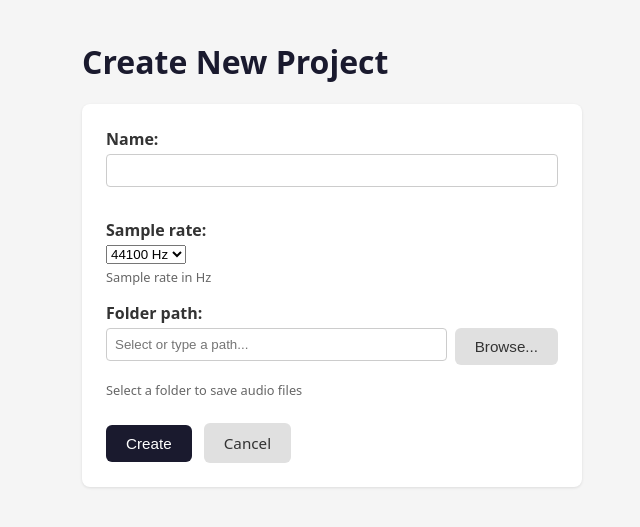
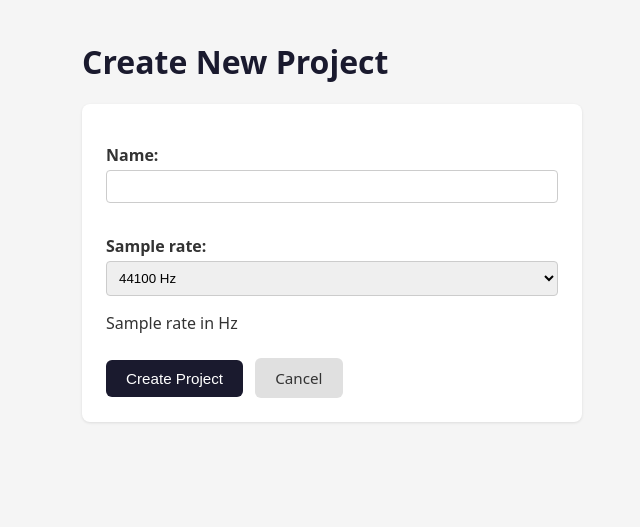
Before and after one commit to Appoox/Mozhi, a Django app: page /projects/create/ in a window 1280 px wide. Shown: the top 527 px of the page, without its empty margins (308-948 px from the left). Run offline with Django 5.2, Linux system fonts and the light colour scheme; parts of the project's set-up code (start-up, migrations or seed data) failed here and were passed over.

Commit message:
refactor: Remove user-facing folder path selection UI and API, making the project folder path optional with a default value in the model.

```diff
--- a/Mozhi/urls.py
+++ b/Mozhi/urls.py
@@ -26,7 +26,6 @@ urlpatterns = [
     path('projects/create/', views.create_project, name='create_project'),
     path('projects/<uuid:project_id>/', views.project_detail, name='project_detail'),
     path('transcription/', views.upload_audio, name='transcription'),
-    path('api/browse-folders/', views.browse_folders, name='browse_folders'),
     path('api/save-record/', views.save_record, name='save_record'),
 ]
 
--- a/transcription/forms.py
+++ b/transcription/forms.py
@@ -2,31 +2,12 @@ from django import forms
 from .models import Transcript, Project
 
 class ProjectForm(forms.ModelForm):
-    folder_path = forms.CharField(
-        help_text="Select a folder to save audio files",
-        widget=forms.TextInput(attrs={'list': 'folders-list', 'placeholder': 'Select or type a path...'})
-    )
-
     class Meta:
         model = Project
-        fields = ['name', 'sample_rate', 'folder_path']
+        fields = ['name', 'sample_rate']
 
     def __init__(self, *args, **kwargs):
         super().__init__(*args, **kwargs)
-        from django.conf import settings
-        import os
-
-        # Get all directories in BASE_DIR for suggestions
-        base_dir = settings.BASE_DIR
-        self.folder_suggestions = []
-        try:
-            for item in os.listdir(base_dir):
-                if os.path.isdir(os.path.join(base_dir, item)) and not item.startswith('.'):
-                    self.folder_suggestions.append(item)
-        except OSError:
-            pass
-
-        self.folder_suggestions.sort()
 
 class TranscriptUploadForm(forms.ModelForm):
     class Meta:
--- a/transcription/models.py
+++ b/transcription/models.py
@@ -14,7 +14,7 @@ class Project(models.Model):
     ]
     sample_rate = models.IntegerField(choices=SAMPLE_RATE_CHOICES, default=44100, help_text="Sample rate in Hz")
     created_at = models.DateTimeField(auto_now_add=True)
-    folder_path = models.CharField(max_length=255, default='./', help_text="Select a base folder. Subfolders for the project and audio will be created automatically.")
+    folder_path = models.CharField(max_length=255, default='./', blank=True, null=True, help_text="Select a base folder. Subfolders for the project and audio will be created automatically.")
 
     def __str__(self):
         return self.name
--- a/transcription/templates/transcription/create_project.html
+++ b/transcription/templates/transcription/create_project.html
@@ -31,7 +31,8 @@
         }
 
         input[type="text"],
-        input[type="number"] {
+        input[type="number"],
+        select {
             width: 100%;
             padding: 8px;
             margin-bottom: 16px;
@@ -156,114 +78,12 @@
     <h1>Create New Project</h1>
     <form method="post">
         {% csrf_token %}
-
-        {% for field in form %}
-        <div class="form-group">
-            {{ field.label_tag }}
-            <div style="display: flex; gap: 8px; align-items: flex-start;">
-                {{ field }}
-                {% if field.name == 'folder_path' %}
-                <button type="button" class="btn btn-secondary" id="browse-btn"
-                    style="white-space: nowrap; margin-left: 0;">Browse...</button>
-                {% endif %}
-            </div>
-            {% if field.help_text %}
-            <p class="help-text">{{ field.help_text }}</p>
-            {% endif %}
-            {{ field.errors }}
-        </div>
-        {% endfor %}
-
+        {{ form.as_p }}
         <div style="margin-top: 24px;">
-            <button type="submit" class="btn btn-primary">Create</button>
+            <button type="submit" class="btn btn-primary">Create Project</button>
             <a href="{% url 'project_list' %}" class="btn btn-secondary">Cancel</a>
         </div>
     </form>
-
-    <!-- Folder Picker Modal -->
-    <div id="folderModal" class="modal">
-        <div class="modal-content">
-            <div class="modal-header">
-                <h2>Browse Folders</h2>
-                <span class="close">&times;</span>
-            </div>
-            <div class="breadcrumb" id="currentPath">Loading...</div>
-            <ul class="folder-list" id="folderList"></ul>
-            <div style="margin-top: 15px; display: flex; justify-content: flex-end; gap: 10px;">
-                <button type="button" class="btn btn-secondary" id="goUpBtn">Up One Level</button>
-                <button type="button" class="btn btn-primary" id="selectFolderBtn">Select Current</button>
-            </div>
-        </div>
-    </div>
-
-    <script>
-        const modal = document.getElementById("folderModal");
-        const browseBtn = document.getElementById("browse-btn");
-        const closeBtn = document.querySelector(".close");
-        const folderList = document.getElementById("folderList");
-        const currentPathDisplay = document.getElementById("currentPath");
-        const folderInput = document.getElementById("id_folder_path");
-        const goUpBtn = document.getElementById("goUpBtn");
-        const selectFolderBtn = document.getElementById("selectFolderBtn");
-
-        let currentPath = "";
-        let parentPath = "";
-
-        async function loadFolders(path = "") {
-            currentPathDisplay.textContent = "Loading...";
-            folderList.innerHTML = "";
-
-            try {
-                const response = await fetch(`/api/browse-folders/?path=${encodeURIComponent(path)}`);
-                const data = await response.json();
-
-                if (data.error) {
-                    alert("Error: " + data.error);
-                    return;
-                }
-
-                currentPath = data.current_path;
-                parentPath = data.parent_path;
-                currentPathDisplay.textContent = currentPath;
-
-                if (data.subdirs.length === 0) {
-                    folderList.innerHTML = '<li class="folder-item">No subdirectories found</li>';
-                } else {
-                    data.subdirs.forEach(dir => {
-                        const li = document.createElement("li");
-                        li.className = "folder-item";
-                        li.innerHTML = `<span>📁 ${dir}</span>`;
-                        li.onclick = () => loadFolders(currentPath + (currentPath.endsWith('/') || currentPath.endsWith('\\') ? '' : '/') + dir);
-                        folderList.appendChild(li);
-                    });
-                }
-            } catch (err) {
-                alert("Failed to fetch folders");
-            }
-        }
-
-        browseBtn.onclick = () => {
-            modal.style.display = "block";
-            loadFolders(folderInput.value || "");
-        };
-
-        closeBtn.onclick = () => modal.style.display = "none";
-
-        window.onclick = (event) => {
-            if (event.target == modal) modal.style.display = "none";
-        };
-
-        goUpBtn.onclick = () => {
-            if (currentPath && parentPath && currentPath !== parentPath) {
-                loadFolders(parentPath);
-            }
-        };
-
-        selectFolderBtn.onclick = () => {
-            folderInput.value = currentPath;
-            modal.style.display = "none";
-        };
-    </script>
 </body>
 
 </html>
--- a/transcription/views.py
+++ b/transcription/views.py
@@ -1,4 +1,7 @@
 from django.shortcuts import render, redirect, get_object_or_404
+from django.conf import settings
+from django.http import JsonResponse
+import os
 from .forms import TranscriptUploadForm, ProjectForm
 from .models import Transcript, Project
 
@@ -17,7 +20,10 @@ def create_project(request):
     if request.method == 'POST':
         form = ProjectForm(request.POST)
         if form.is_valid():
-            form.save()
+            project = form.save(commit=False)
+            # Automatically set path to Projects folder in parent of BASE_DIR
+            project.folder_path = os.path.join(settings.BASE_DIR.parent, 'Projects')
+            project.save()
             return redirect('project_list')
     else:
         form = ProjectForm()
@@ -25,21 +31,13 @@ def create_project(request):
 
 def upload_audio(request):
     if request.method == 'POST':
-        # NOTE: You MUST pass request.FILES for file uploads to work
         form = TranscriptUploadForm(request.POST, request.FILES)
-
         if form.is_valid():
-            # commit=False allows us to modify the object before saving to DB
             transcript_instance = form.save(commit=False)
-
-            # Attach the currently logged-in user
             transcript_instance.user = request.user
-
-            # 1. Save the file and record to the database
             transcript_instance.save()
             project = transcript_instance.project
 
-            # 2. ALSO save a copy to the project's specified physical folder
             try:
                 target_dir = os.path.join(project.folder_path, project.name, 'audio')
                 if not os.path.exists(target_dir):
@@ -55,46 +53,10 @@ def upload_audio(request):
             except Exception as e:
                 print(f"Error saving to external folder: {e}")
 
-            # 3. TRIGGER TRANSCRIPTION HERE (Placeholder)
-
-            # Example logic (pseudo-code):
-            # text_result = run_whisper_ai(file_path)
-            # transcript_instance.content = text_result
-            # transcript_instance.save()
-
-            return redirect('upload_success') # Replace with your success URL
+            return redirect('project_detail', project_id=project.id)
     else:
         form = TranscriptUploadForm()
-
     return render(request, 'transcription/transcription.html', {'form': form})
-
-from django.http import JsonResponse
-import os
-from django.conf import settings
-
-def browse_folders(request):
-    """View to list subdirectories of a given path for the folder picker."""
-    path = request.GET.get('path', str(settings.BASE_DIR))
-
-    # Basic security: ensure path is within BASE_DIR or allowed areas
-    # For now, let's keep it simple but functional.
-
-    try:
-        subdirs = [
-            d for d in os.listdir(path)
-            if os.path.isdir(os.path.join(path, d)) and not d.startswith('.')
-        ]
-        subdirs.sort()
-        return JsonResponse({
-            'current_path': path,
-            'parent_path': os.path.dirname(path),
-            'subdirs': subdirs
-        })
-    except Exception as e:
-        return JsonResponse({'error': str(e)}, status=400)
-
-
-import shutil
 from django.core.files.base import ContentFile
 
 def save_record(request):
```
Also changed, not shown: other parts of transcription/templates/transcription/create_project.html (+0 -79 lines), transcription/migrations/0007_alter_project_folder_path.py (added).
